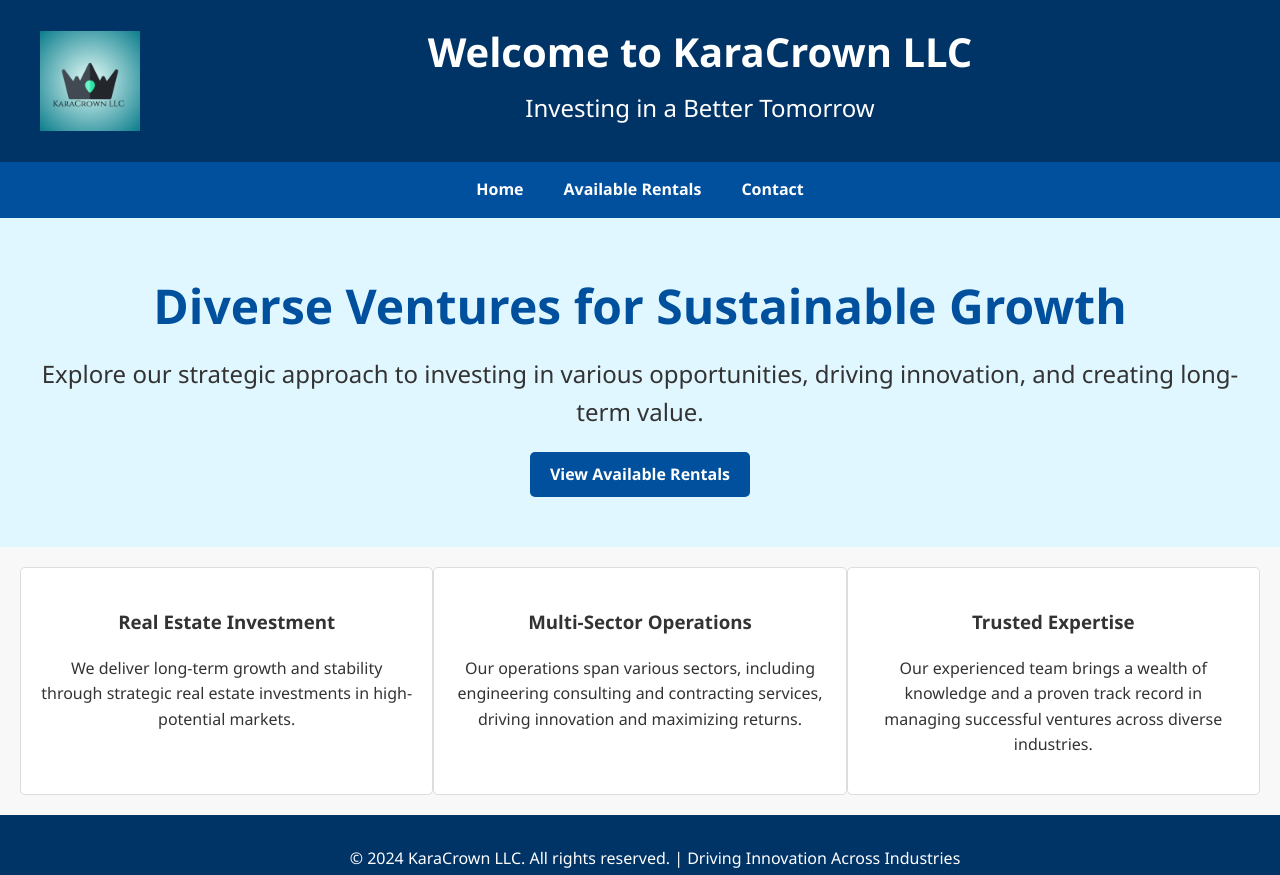
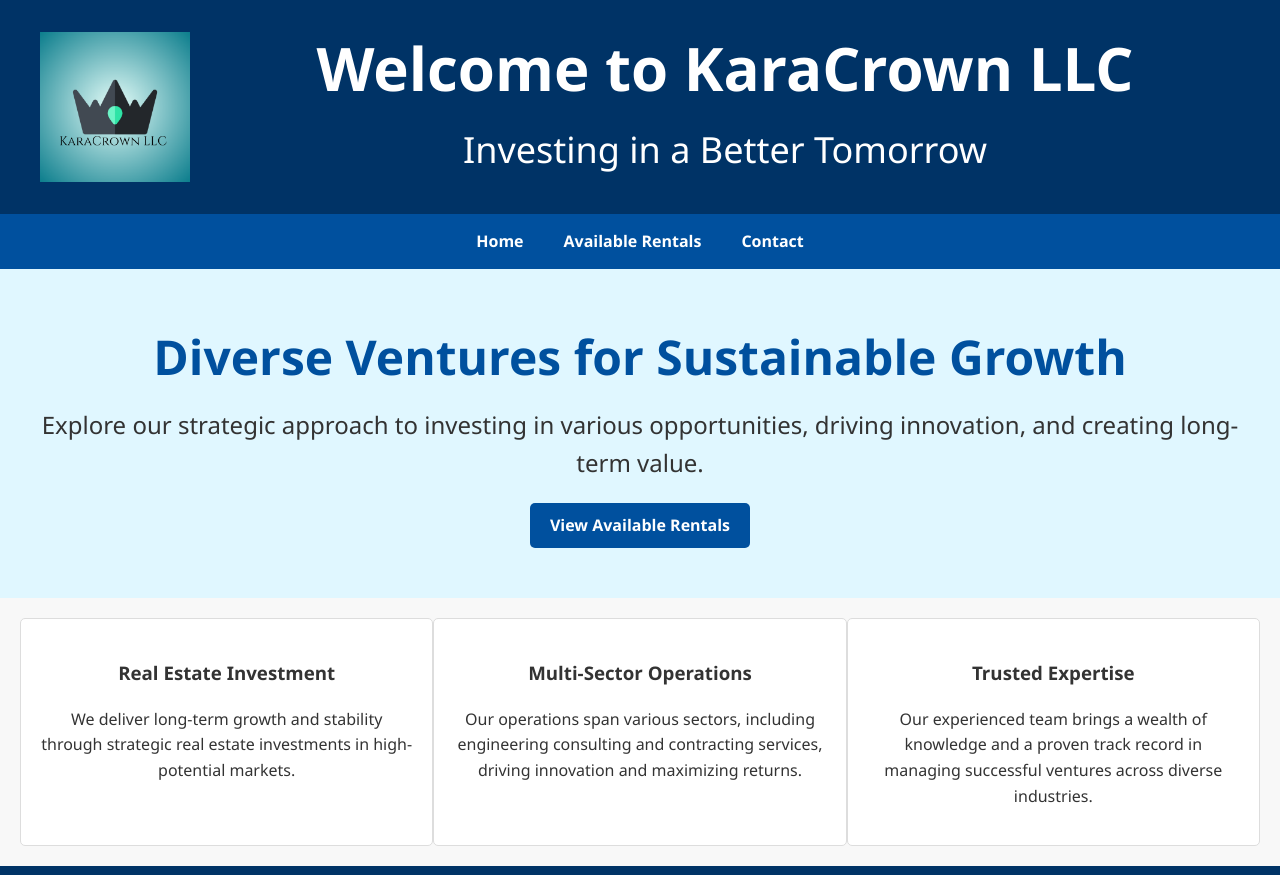
Before and after one commit to ekarabu/karacrown-website, a website: page index.html in a window 1280 px wide. Shown: the top 875 px of the page. Drawn offline with Linux system fonts and the light colour scheme.

Commit message:
adjsuted header position

```diff
--- a/style.css
+++ b/style.css
@@ -21,7 +21,7 @@
 }
 
 .logo {
-    width: 100px; /* Adjust to maintain proportion */
+    width: 150px; /* Increased size of the logo */
     height: auto;
     margin-right: 20px; /* Space between logo and header text */
 }
@@ -32,12 +32,12 @@
 }
 
 .header-text h1 {
-    font-size: 2.5em; /* Increase font size */
+    font-size: 3.75em; /* Increased by 50% from 2.5em */
     margin: 0;
 }
 
 .header-text p {
-    font-size: 1.5em; /* Increase font size */
+    font-size: 2.25em; /* Increased by 50% from 1.5em */
     margin: 5px 0 15px;
 }
 
@@ -65,13 +65,13 @@
 }
 
 .hero h2 {
-    font-size: 3em; /* Increase font size */
+    font-size: 3em; /* Kept the same */
     color: #00509e;
     margin: 0;
 }
 
 .hero p {
-    font-size: 1.5em; /* Increase font size */
+    font-size: 1.5em; /* Kept the same */
     margin: 10px 0 20px;
 }
 
```
